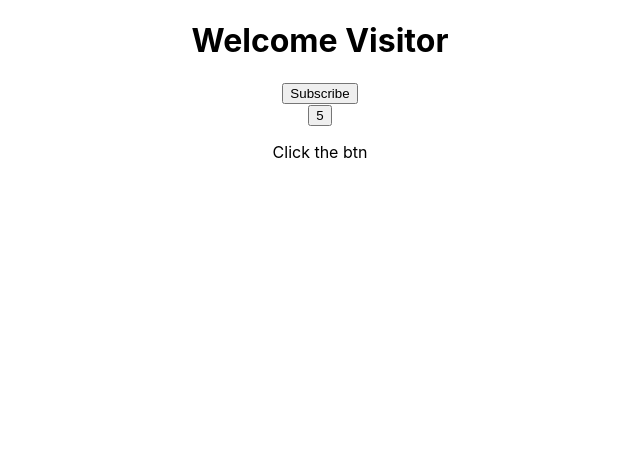
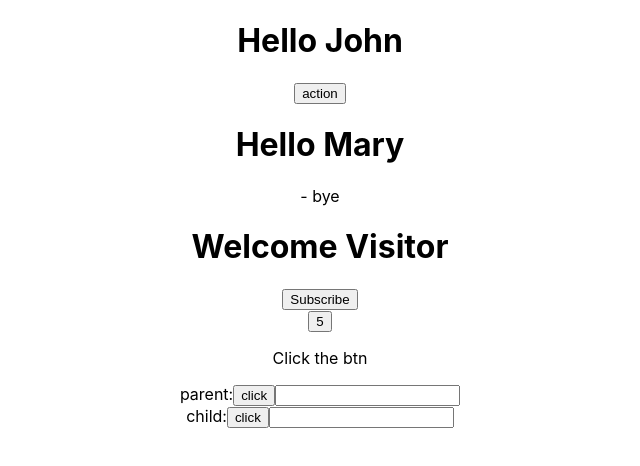
Before and after one commit to sysbender/react-demo, a React (Create React App) app: page / in a window 1280 px wide. Shown: the top 466 px of the page, without its empty margins (320-960 px from the left). Built offline with nearby package versions, Linux system fonts and the light colour scheme.

Commit message:
pass function as props from parent to child component

```diff
--- a/src/App.js
+++ b/src/App.js
@@ -1,20 +1,23 @@
 import "./App.css";
+
 import { EventHandler } from "./components/EventHandler";
 import "./components/Greet";
 import { Greet } from "./components/Greet";
 import { Message } from "./components/Message";
+import { ParentComponent } from "./components/ParentComponent";
 function App() {
   return (
     <div className="App">
-      {/* <Greet name="John">
+      <Greet name="John">
         <button>action</button>
       </Greet>
       <Greet name="Mary">
         <p> - bye</p>
-      </Greet> */}
+      </Greet>
 
       <Message />
       <EventHandler />
+      <ParentComponent></ParentComponent>
     </div>
   );
 }
--- /dev/null
+++ b/src/components/ChildComponent.js
@@ -0,0 +1,11 @@
+export function ChildComponent(props) {
+  return (
+    <div>
+      <label>
+        child:
+        <button onClick={props.greetHandler}>click</button>
+        <input type="text" name="childtext" />
+      </label>
+    </div>
+  );
+}
--- /dev/null
+++ b/src/components/ParentComponent.js
@@ -0,0 +1,20 @@
+import { ChildComponent } from "./ChildComponent";
+export function ParentComponent() {
+  function parentGreet(name) {
+    alert(`hello ${name} - from parent!`);
+  }
+  return (
+    <div>
+      <label>
+        parent:
+        <button>click</button>
+        <input type="text" name="parenttext" />
+      </label>
+      <ChildComponent
+        greetHandler={() => {
+          parentGreet("child");
+        }}
+      />
+    </div>
+  );
+}
```
Also changed, not shown: 1 other file (tests, documents, lock files or other folders).
